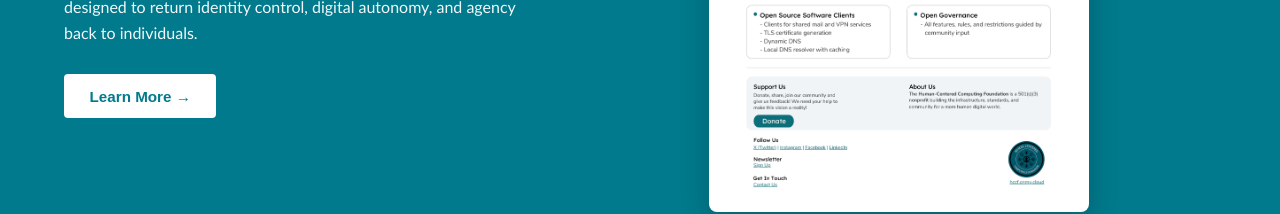
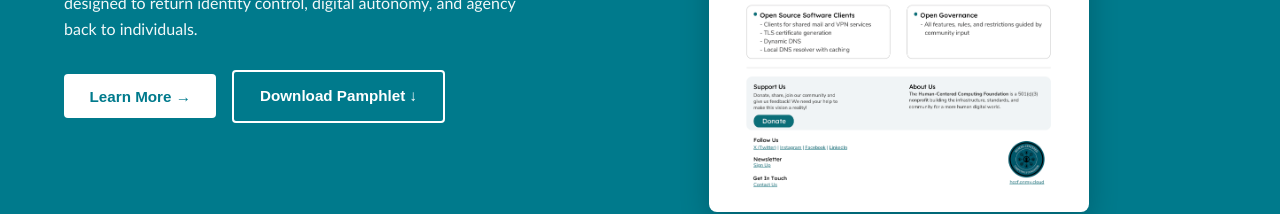
Before and after one commit to humancenteredcomputingfoundation/hccf.io, a React (Vite) app: page / in a window 1280 px wide. Shown: the part 511-725 px from the top of the page. Built offline with nearby package versions, Linux system fonts and the light colour scheme.

Commit message:
Add PDF module declaration and implement download button in HomePage; enhance styling for hero actions

```diff
--- a/custom.d.ts
+++ b/custom.d.ts
@@ -12,3 +12,8 @@ declare module '*.png' {
     const value: string;
     export default value;
   }
+
+  declare module '*.pdf' {
+    const content: string;
+    export default content;
+  }
--- a/src/index.css
+++ b/src/index.css
@@ -426,6 +426,59 @@ main {
   opacity: 0.95;
 }
 
+/* Hero Button Grouping */
+.hero-actions {
+  display: flex;
+  align-items: center;
+  gap: 1rem;
+  margin-top: 1.8rem;
+  flex-wrap: wrap;
+}
+
+.hero-cta-btn {
+  margin-top: 0;
+  background-color: #ffffff;
+  color: var(--primary-color);
+  border: none;
+  padding: 0.85rem 1.6rem;
+  font-family: 'Futura', sans-serif;
+  font-size: 0.95rem;
+  font-weight: 700;
+  border-radius: 4px;
+  cursor: pointer;
+  transition: all 0.2s ease;
+}
+
+.hero-cta-btn:hover {
+  background-color: var(--primary-light);
+  color: #ffffff;
+  transform: translateY(-2px);
+}
+
+/* Secondary Download Button */
+.hero-secondary-btn {
+  background-color: transparent;
+  color: #ffffff;
+  border: 2px solid #ffffff;
+  padding: 0.8rem 1.6rem;
+  font-family: 'Futura', sans-serif;
+  font-size: 0.95rem;
+  font-weight: 700;
+  border-radius: 4px;
+  cursor: pointer;
+  text-decoration: none;
+  display: inline-flex;
+  align-items: center;
+  justify-content: center;
+  transition: all 0.2s ease;
+}
+
+.hero-secondary-btn:hover {
+  background-color: #ffffff;
+  color: var(--primary-color);
+  transform: translateY(-2px);
+}
+
 /* Card 1: Static Image Layout */
 .static-images-grid {
   display: flex;
@@ -462,26 +515,6 @@ main {
   border-radius: 3px;
   letter-spacing: 1px;
   margin-bottom: 1rem;
-}
-
-.hero-cta-btn {
-  margin-top: 1.8rem;
-  background-color: #ffffff;
-  color: var(--primary-color);
-  border: none;
-  padding: 0.85rem 1.6rem;
-  font-family: 'Futura', sans-serif;
-  font-size: 0.95rem;
-  font-weight: 700;
-  border-radius: 4px;
-  cursor: pointer;
-  transition: all 0.2s ease;
-}
-
-.hero-cta-btn:hover {
-  background-color: var(--primary-light);
-  color: #ffffff;
-  transform: translateY(-2px);
 }
 
 .gtld-image-frame {
@@ -1502,7 +1535,6 @@ a.gi-detail-value:hover {
   max-width: 650px;
   margin: 0 auto;
   padding: 2.5rem 3rem;
-  /* box-shadow: 0 10px 25px var(--shadow-color); */
   text-align: left;
 }
 
--- a/src/pages/HomePage.tsx
+++ b/src/pages/HomePage.tsx
@@ -100,12 +100,24 @@ const HomePage: React.FC = () => {
                   <p className="hero-subtext">
                     Explore HCCF's vision for a human-centered Top-Level Domain designed to return identity control, digital autonomy, and agency back to individuals.
                   </p>
+
+                  {/* Hero Actions Container */}
+                  <div className="hero-actions">
                     <button
                       className="hero-cta-btn"
                       onClick={() => navigate('/2026/06/21/reclaiming-our-digital-selves-hccfs-vision-for-a-human-centered-top-level-domain/')}
                     >
                       Learn More &rarr;
                     </button>
+
+                    <a
+                      href="/assets/dot-self.pdf"
+                      download="dot-self.pdf"
+                      className="hero-secondary-btn"
+                    >
+                      Download Pamphlet &darr;
+                    </a>
+                  </div>
                 </div>
 
                 <div className="hero-right hero-right-center">
```
Also changed, not shown: 1 other file (tests, documents, lock files or other folders). Lines whose indentation alone changed are shown as unchanged.
